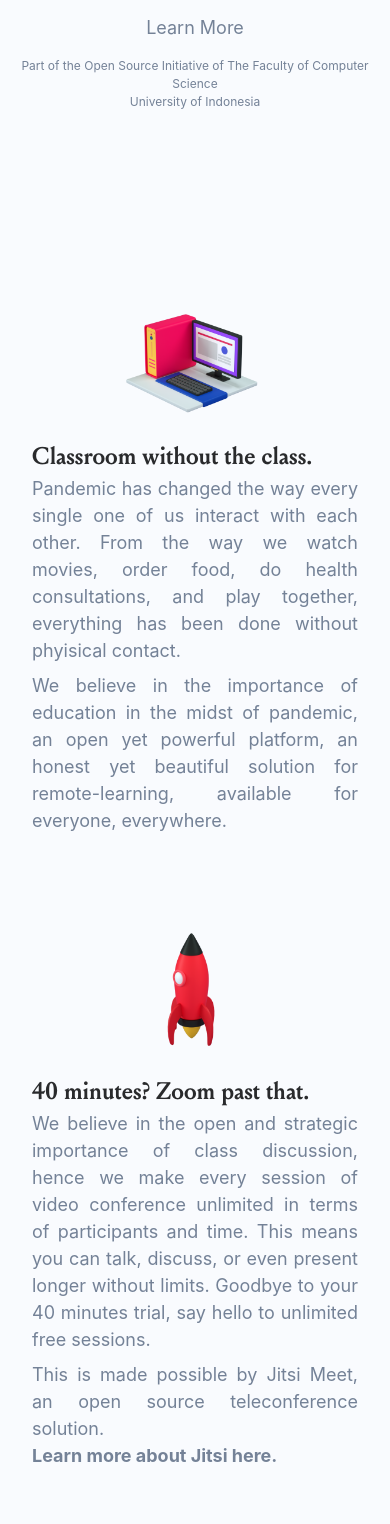
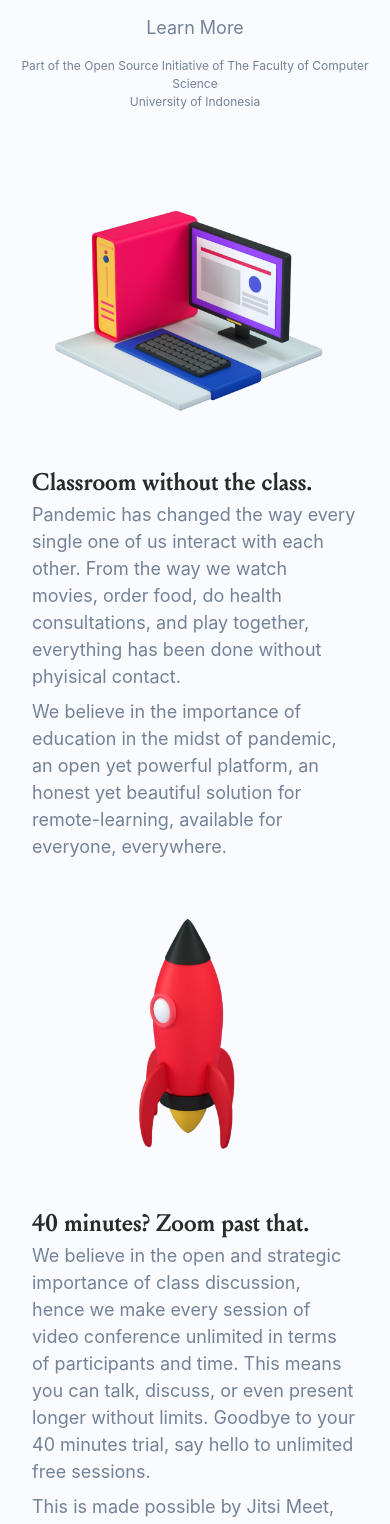
Before and after one commit to jonathanfilbert/ossd-robin, a Next.js app: page / in a window 390 px wide. Shown: the part 452-1976 px from the top of the page. Built offline with nearby package versions, Linux system fonts and the light colour scheme.

Commit message:
fix: layout

```diff
--- a/components/DescriptionSection.tsx
+++ b/components/DescriptionSection.tsx
@@ -2,15 +2,11 @@ import React from 'react';
 
 const DescriptionSection = () => {
   return (
-    <div className=" w-screen min-h-screen flex flex-col items-center mt-40 px-8 mb-20">
+    <div className=" w-screen min-h-screen flex flex-col items-center mt-5 sm:mt-40 px-8 mb-20">
       <div
-        className="w-full md:w-4/5 md:h-64 flex flex-col md:flex-row items-center text-justify"
+        className="w-full h-auto md:w-4/5 md:h-64 flex flex-col lg:flex-row items-center"
         id="info"
       >
-        <img
-          src="/static/images/asset_learning.png"
-          className="md:h-full h-40 md:order-1 w-auto"
-        />
         <div className="w-auto order-2 md:order-2">
           <div className="md:text-5xl text-2xl text-dark main__bold">
             Classroom without the class.
@@ -29,10 +25,18 @@ const DescriptionSection = () => {
             </div>
           </div>
         </div>
+        <img
+          src="/static/images/asset_learning.png"
+          className="md:h-full order-21md:order-1 w-full h-auto md:w-auto"
+        />
       </div>
-      <div className="md:w-4/5 md:h-64 flex flex-col md:flex-row items-center mt-20">
-        <div className="w-auto order-2 md:order-1 text-justify">
-          <div className="text-2xl md:text-5xl text-dark main__bold">
+      <div className="md:w-4/5 h-auto md:h-64 flex flex-col lg:flex-row items-center mt-5 md:mt-20">
+        <img
+          src="/static/images/asset_rocket.png"
+          className="md:h-full order-1 md:order-1 w-full h-auto md:w-auto"
+        />
+        <div className="w-auto order-2 md:order-2">
+          <div className="text-2xl lg:text-5xl text-dark main__bold">
             40 minutes? Zoom past that.
           </div>
           <div className="main__text text-lg text-muted">
@@ -52,10 +56,6 @@ const DescriptionSection = () => {
             </a>
           </div>
         </div>
-        <img
-          src="/static/images/asset_rocket.png"
-          className="md:h-full h-40 order-1 md:order-2 w-auto"
-        />
       </div>
     </div>
   );
--- a/pages/_document.js
+++ b/pages/_document.js
@@ -24,7 +24,6 @@ export default class MyDocument extends Document {
     return (
       <html>
         <Head>
-          <title>My page</title>
           {/* Step 5: Output the styles in the head  */}
           {this.props.styleTags}
         </Head>
```
Also changed, not shown: 10 other files (tests, documents, lock files or other folders).
